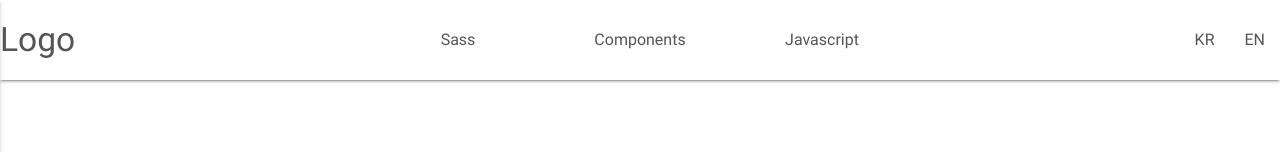
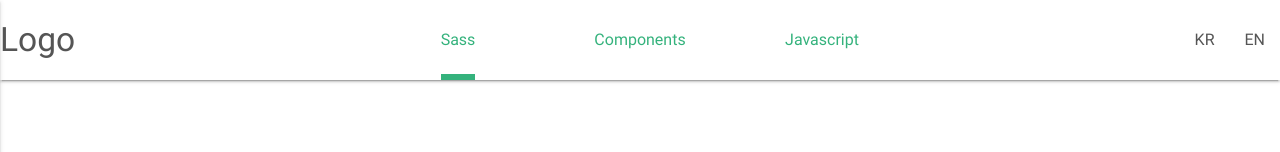
Before and after one commit to pureye4u/wp-template, a PHP site: page / in a window 1280 px wide. Shown: the top 152 px of the page. Run offline with PHP 8.4, Linux system fonts and the light colour scheme.

Commit message:
Tune CSS

```diff
--- a/index.html
+++ b/index.html
@@ -27,11 +27,14 @@
         <div class="nav-wrapper">
             <a href="#!" class="brand-logo">Logo</a>
             <a href="#" data-activates="mobile-demo" class="button-collapse"><i class="material-icons">menu</i></a>
-            <ul class="center hide-on-med-and-down">
-                <li><a href="sass.html">Sass</a></li>
-                <li><a href="badges.html">Components</a></li>
-                <li><a href="collapsible.html">Javascript</a></li>
-            </ul>
+            <div class="gnb">
+                <ul class="center hide-on-med-and-down">
+                    <li class="selected"><a href="sass.html"><span>Sass</span></a></li>
+                    <li><a href="badges.html"><span>Components</span></a></li>
+                    <li><a href="collapsible.html"><span>Javascript</span></a></li>
+                </ul>
+                <div class="highlight-bar"></div>
+            </div>
             <ul class="side-nav" id="mobile-demo">
                 <li><a href="sass.html">Sass</a></li>
                 <li><a href="badges.html">Components</a></li>
@@ -39,7 +42,7 @@
                 <li class="language"><a href="">KR</a></li>
                 <li class="language"><a href="">EN</a></li>
             </ul>
-            <ul class="right hide-on-med-and-down">
+            <ul class="language-box hide-on-med-and-down">
                 <li><a href="">KR</a></li>
                 <li><a href="">EN</a></li>
             </ul>
--- a/scss/components/_navbar.scss
+++ b/scss/components/_navbar.scss
@@ -28,15 +28,6 @@ nav {
   .nav-wrapper {
     position: relative;
     height: 100%;
-
-    .center {
-        width: 546px;
-        margin: 0 auto;
-
-        li {
-            width: 182px;
-        }
-    }
   }
 
   @media #{$large-and-up} {
--- a/scss/helpers/_variables.scss
+++ b/scss/helpers/_variables.scss
@@ -1,3 +1,8 @@
 $min-width: 320px;
 $mobile-width: 600px;
 $content-width: 1200px;
+
+// GNB
+$gnb-list-width: 182px;
+$gnb-highlight-size: 6px;
+$gnb-major-color: #34b27c;
--- /dev/null
+++ b/scss/layout/_header.scss
@@ -0,0 +1,46 @@
+.gnb {
+    position: relative;
+    width: $gnb-list-width * 3;
+    height: 100%;
+    margin: 0 auto;
+
+    ul {
+        height: 100%;
+    }
+
+    li {
+        width: $gnb-list-width;
+        height: 100%;
+
+        a {
+            color: $gnb-major-color;
+            height: 100%;
+        }
+
+        &.selected {
+
+            span {
+                display: inline-block;
+                border-bottom: solid $gnb-highlight-size $gnb-major-color;
+                height: 100%;
+            }
+        }
+    }
+
+    .highlight-bar {
+        position: absolute;
+        bottom: 0;
+        left: 0;
+        width: 0;
+        height: $gnb-highlight-size;
+        background-color: $gnb-major-color;
+        -webkit-transition: width 0.5s, left 0.5s; /* Safari */
+        transition: width 0.5s, left 0.5s;
+    }
+}
+
+.language-box {
+    position: absolute;
+    top: 0;
+    right: 0;
+}
```
Also changed, not shown: css/common.css.
